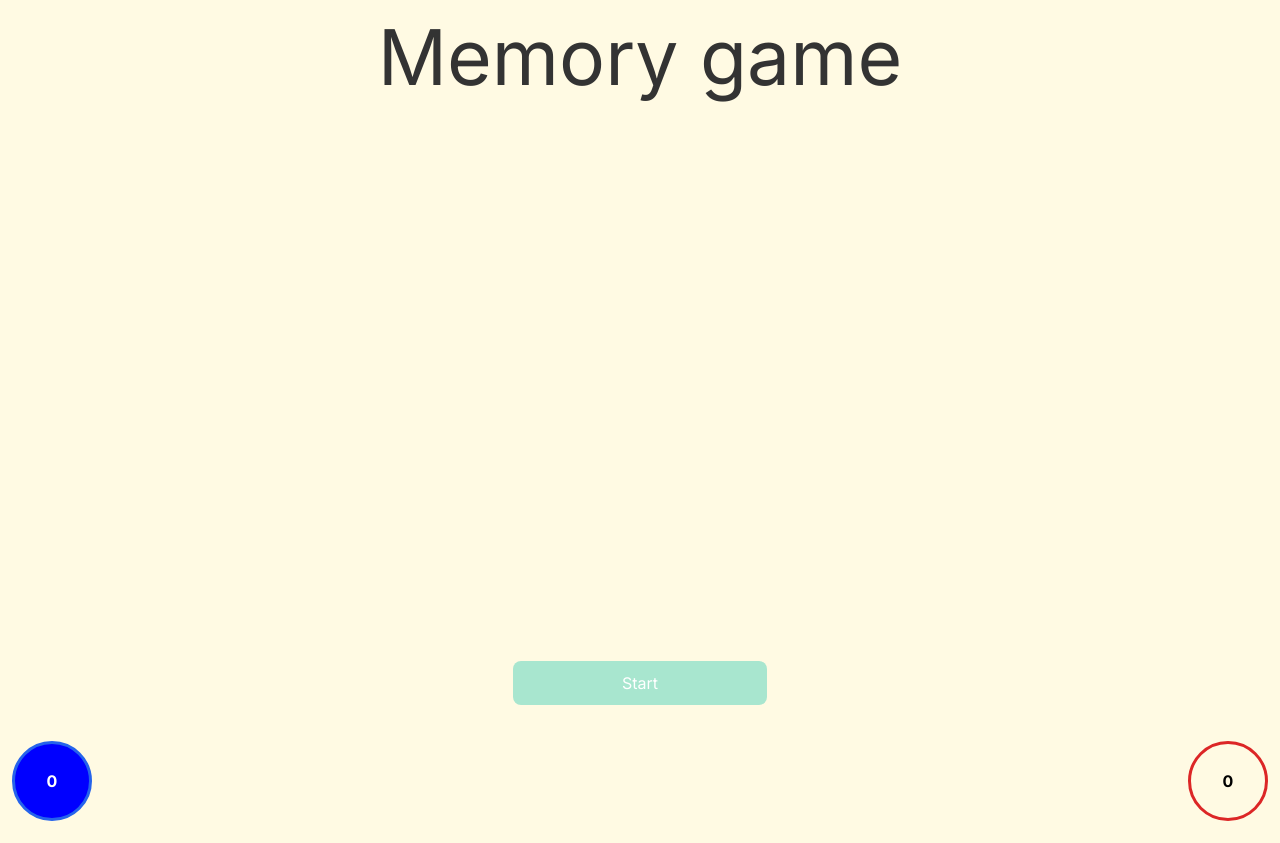
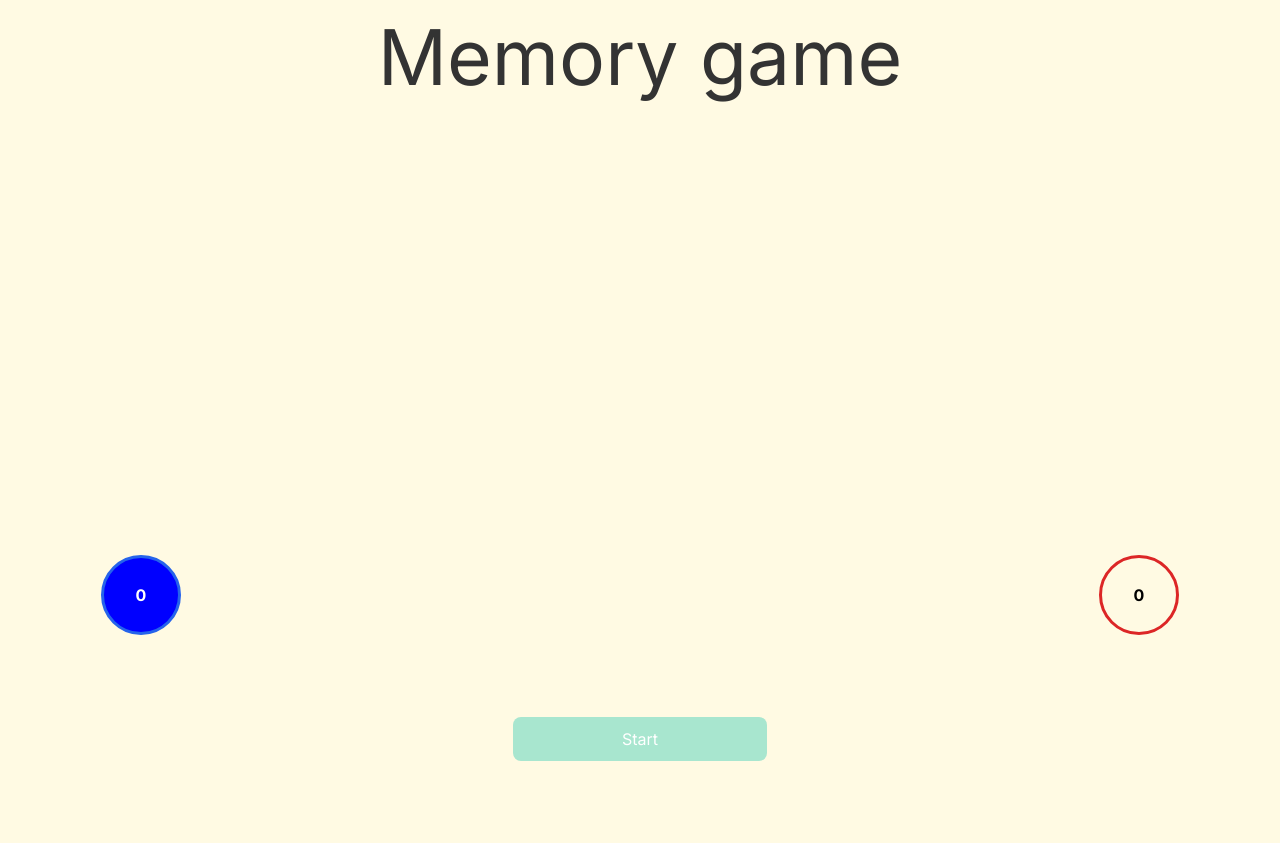
Before and after one commit to Roshan2022Anand/Play_me, a Next.js app: page /Memory-game in a window 1280 px wide. After the commit the page ends 803 px from the top, so only its background shows below. Built offline with nearby package versions, Linux system fonts and the light colour scheme.

Commit message:
fixed the score and player swaping bug

```diff
--- a/app/Memory-game/Memory-game.module.css
+++ b/app/Memory-game/Memory-game.module.css
@@ -1,4 +1,14 @@
-.card{
+ .cards-board {
+     display: flex;
+     flex-wrap: wrap;
+     justify-content: space-around;
+     height: 70%;
+     width: 95%;
+     max-width: 600px;
+     position: relative !important;
+ }
+
+ .card {
      width: 15%;
      height: 12vh;
  }
@@ -11,7 +21,7 @@
      margin: 2px;
      text-align: center;
      align-content: center;
-    font-size: 7vh;
+     font-size: 6vh;
  }
 
 
@@ -23,6 +33,20 @@
      background-color: var(--footer-color);
  }
 
+ .win-post {
+     background-color: rgba(255, 255, 255, 0.287);
+     width: 100%;
+     height: 100%;
+     font-size: 4vh;
+     text-align: center;
+     align-content: center;
+     position: absolute;
+     top: 50%;
+     left: 50%;
+     transform: translate(-50%, -50%);
+     backdrop-filter: blur(5px);
+ }
+
  .players {
      border-width: 3px;
      width: 10vh;
@@ -31,5 +55,20 @@
      text-align: center;
      align-content: center;
      font-weight: bolder;
+ }
 
+ .score-board {
+     /* className='flex justify-between w-full p-2' */
+     display: flex;
+     justify-content: space-between;
+     width: 100%;
+     padding: 5px;
  }
+
+ @media (min-width: 900px) {
+     .score-board {
+         width: 85%;
+         position: absolute;
+         bottom: 20%;
+     }
+ }
--- a/app/Memory-game/page.js
+++ b/app/Memory-game/page.js
@@ -20,6 +20,8 @@ const page = () => {
     const [playerTwoScore, setplayerTwoScore] = useState(0);
     const [playerOneChance, setplayerOneChance] = useState(true);
     const [playerTwoChance, setplayerTwoChance] = useState(false);
+    const [startBtn, setstartBtn] = useState(0);
+    const [playerWon, setplayerWon] = useState(0);
 
     //this is the set of all the cards availabel in the game
     let cardInfo = [
@@ -51,6 +53,13 @@ const page = () => {
 
     //function to shuffel all the cards
     const shuffelCards = () => {
+        setplayerOneChance(true);
+        setplayerTwoChance(false);
+        setplayerOneScore(0);
+        setplayerTwoScore(0);
+        setuserCardFlipped([]);
+        setplayerWon(0);
+        setstartBtn(startBtn + 1)
         let tempAllCards = [];
         cardInfo.map((ele) => {
             let Inserted = false;
@@ -64,8 +73,6 @@ const page = () => {
             } while (!Inserted)
         })
         setallCards([...tempAllCards]);
-        setplayerOneChance(true)
-        setplayerTwoChance(false)
     }
 
     //function to swap the chances of the players
@@ -96,13 +103,14 @@ const page = () => {
     //function to check if both cards match each other
     const checkIfPairMatches = async () => {
         if (allCards[userCardFlipped[0]].txt == allCards[userCardFlipped[1]].txt) {
+            await waitExc(1000)
             playerOneChance ? setplayerOneScore(playerOneScore + 1) : setplayerTwoScore(playerTwoScore + 1)
 
         } else {
             await waitExc(2000)
             flipTwoCardBackWards(userCardFlipped);//directs to line 80
+            swapPlayesChance();
         }
-        swapPlayesChance();
         setcardEvents(true);
     }
 
@@ -113,15 +121,24 @@ const page = () => {
         setuserCardFlipped([]);
     }
 
+    //triggered when a player wins
+    useEffect(() => {
+        if (playerOneScore + playerTwoScore == 12)
+            if (playerOneScore > playerTwoScore) setplayerWon(1);
+            else setplayerWon(2);
+    }, [playerOneScore, playerTwoScore])
+
+
+
 
     return (
         <>
             <header className='text-center text-[6vw]'>Memory game</header>
-            <main className='m-1 h-[90vh] flex flex-col items-center justify-around gap-2'>
-                <div className='flex w-full flex-wrap justify-around h-[70%] ' style={{ pointerEvents: cardEvents ? 'auto' : 'none' }}>
+            <main className='m-1 h-[85vh] flex flex-col items-center justify-around gap-2'>
+                <div className={styles['cards-board']} style={{ pointerEvents: cardEvents ? 'auto' : 'none' }}>
                     {allCards.map((ele, index) => {
                         return (
-                            <div className={styles.card}>
+                            <div className={styles.card} id='card'>
                                 <ReactCardFlip flipDirection='horizontal' isFlipped={ele.flip}>
                                     <div className={styles["card-front"]}>{ele.txt}</div>
                                     <div className={styles["card-back"]} onClick={() => { flipTheCard(index) }}></div>
@@ -129,11 +146,26 @@ const page = () => {
                             </div>
                         )
                     })}
+                    <div className={styles['win-post']} style={{
+                        display: playerWon > 0 ? "block" : "none",
+                        color: playerWon == 1 ? "blue" : "red",
+                    }}>
+                        {playerWon == 1 ? "Blue player won the match" : "Red player won the match"}
+                    </div>
                 </div>
 
-                <button className='w-1/5 rounded-lg' onClick={shuffelCards}>Start</button>
+                <button className='w-1/5 rounded-lg' onClick={shuffelCards}
+                    style={{
+                        position: playerWon > 0 ? "absolute" : "static",
+                        top: "70%",
+                        left: "50%",
+                        transform: playerWon > 0 ? "translate(-50%,-50%)" : "",
+                        zIndex: 99
+                    }}>
+                    {(startBtn > 0) ? "Resatrt" : "Start"}
+                </button>
 
-                <div className='flex justify-between w-full p-2'>
+                <div className={styles["score-board"]}>
                     <div className={`${styles.players} border-blue-600`} style={{
                         backgroundColor: playerOneChance ? "blue" : "transparent",
                         color: playerOneChance ? "white" : "black"
```
Lines whose indentation alone changed are shown as unchanged.
